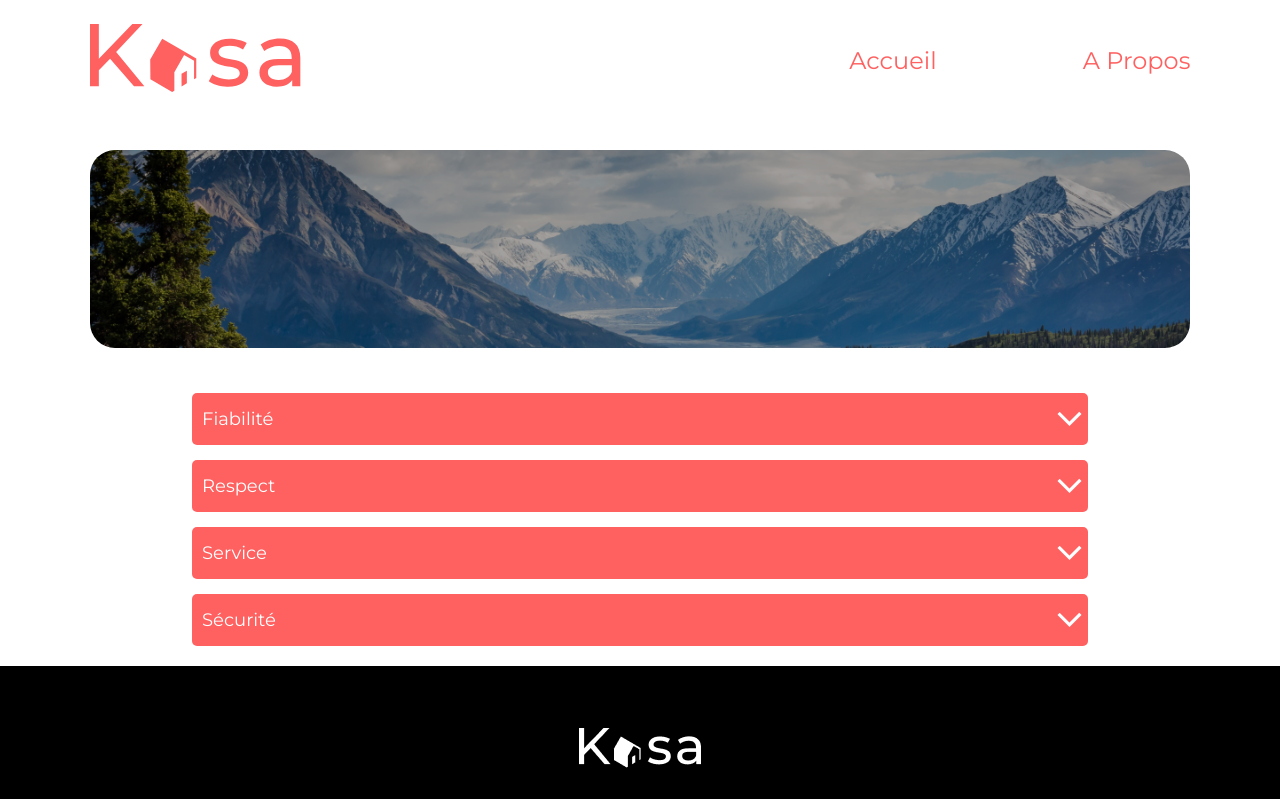
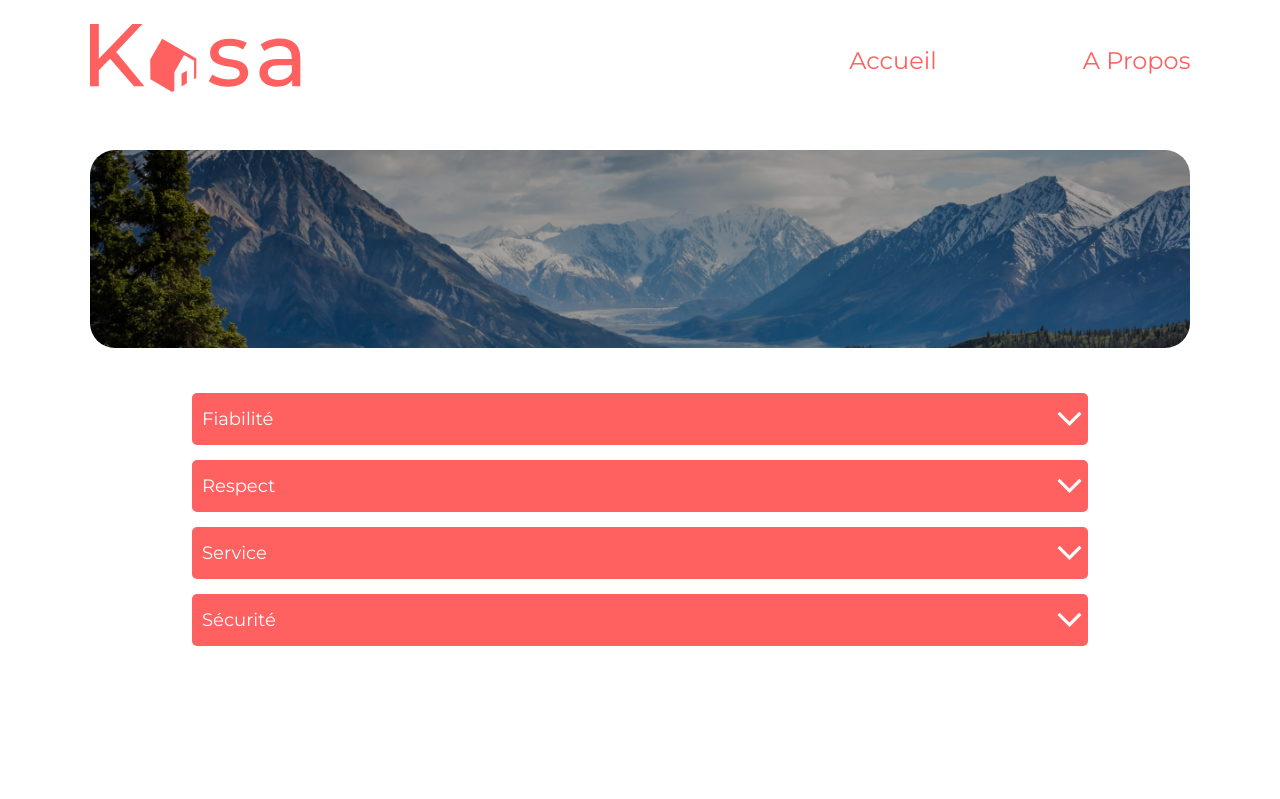
Before and after one commit to theo0233/Projet_7_Kasa, a React (Create React App) app: page /a_propos in a window 1280 px wide. Shown: the top 799 px of the page. Built offline with nearby package versions, Linux system fonts and the light colour scheme.

Commit message:
correction erreur console

```diff
--- a/src/index.jsx
+++ b/src/index.jsx
@@ -2,6 +2,6 @@ import routes from "./routes";
 import "./style/main.css";
 import { createRoot } from "react-dom/client";
 
-const container = document.getElementById("root");
-const root = createRoot(container);
+const body = document.getElementById("root");
+const root = createRoot(body);
 root.render(routes);
--- a/src/pages/A-Propos/A-Propos.css
+++ b/src/pages/A-Propos/A-Propos.css
@@ -10,6 +10,6 @@
     display: flex;
     justify-content: center;
     width: 70%;
-    margin: 30px auto 0 auto;
+    margin: 30px auto 200px auto;
 
 }
--- a/src/pages/Error/error.css
+++ b/src/pages/Error/error.css
@@ -26,10 +26,11 @@
 @media only screen and (min-device-width : 320px) and (max-device-width : 480px) {
 
 .page_404 {
-    margin-top: 70px;
+    margin: 60px auto;
 }
 .title_404 {
     font-size: 96px;
+    margin: 0;
 }
 .text_404 {
     flex-direction: column;
--- a/src/pages/Error/error.jsx
+++ b/src/pages/Error/error.jsx
@@ -6,7 +6,7 @@ function Error() {
     <div className="page_404">
       <h1 className="title_404">404</h1>
       <span className="text_404">
-        <nbsp> Oups! La page que </nbsp> vous demandez n'existe pas.
+        Oups! La page que vous demandez n'existe pas.
       </span>
       <Link to="/" className="link_404">
         Retournez sur la page d'accueil
--- a/src/routes.js
+++ b/src/routes.js
@@ -8,7 +8,6 @@ import Footer from "./components/Footer";
 import FicheLogement from "./pages/Fiche-Logement/FicheLogement";
 
 const routes = (
-  <body>
   <Router>
     <Header />
     <Switch>
@@ -19,7 +18,6 @@ const routes = (
     </Switch>
     <Footer />
   </Router>
-  </body>
 );
 
 export default routes;
```
Lines whose indentation alone changed are shown as unchanged.
